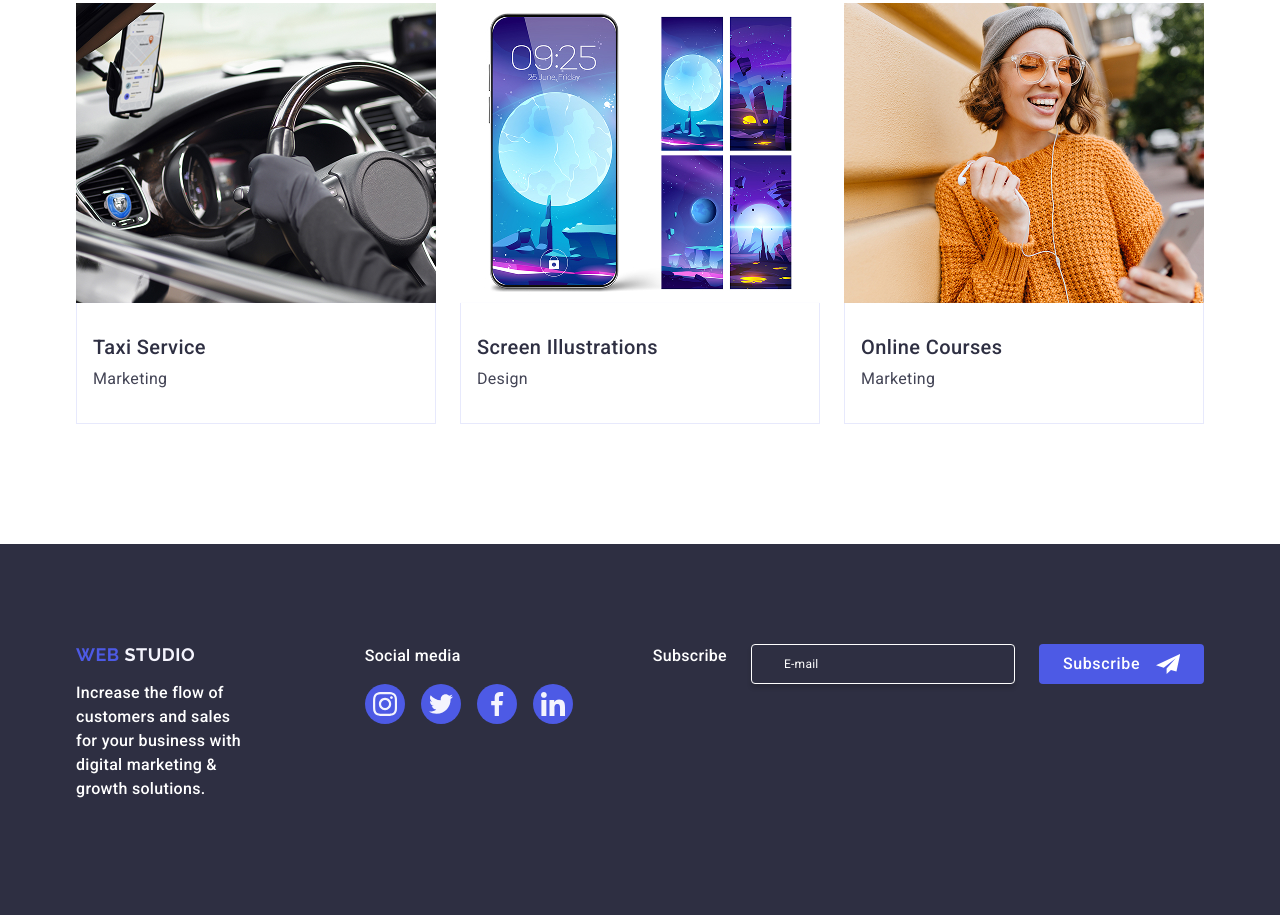
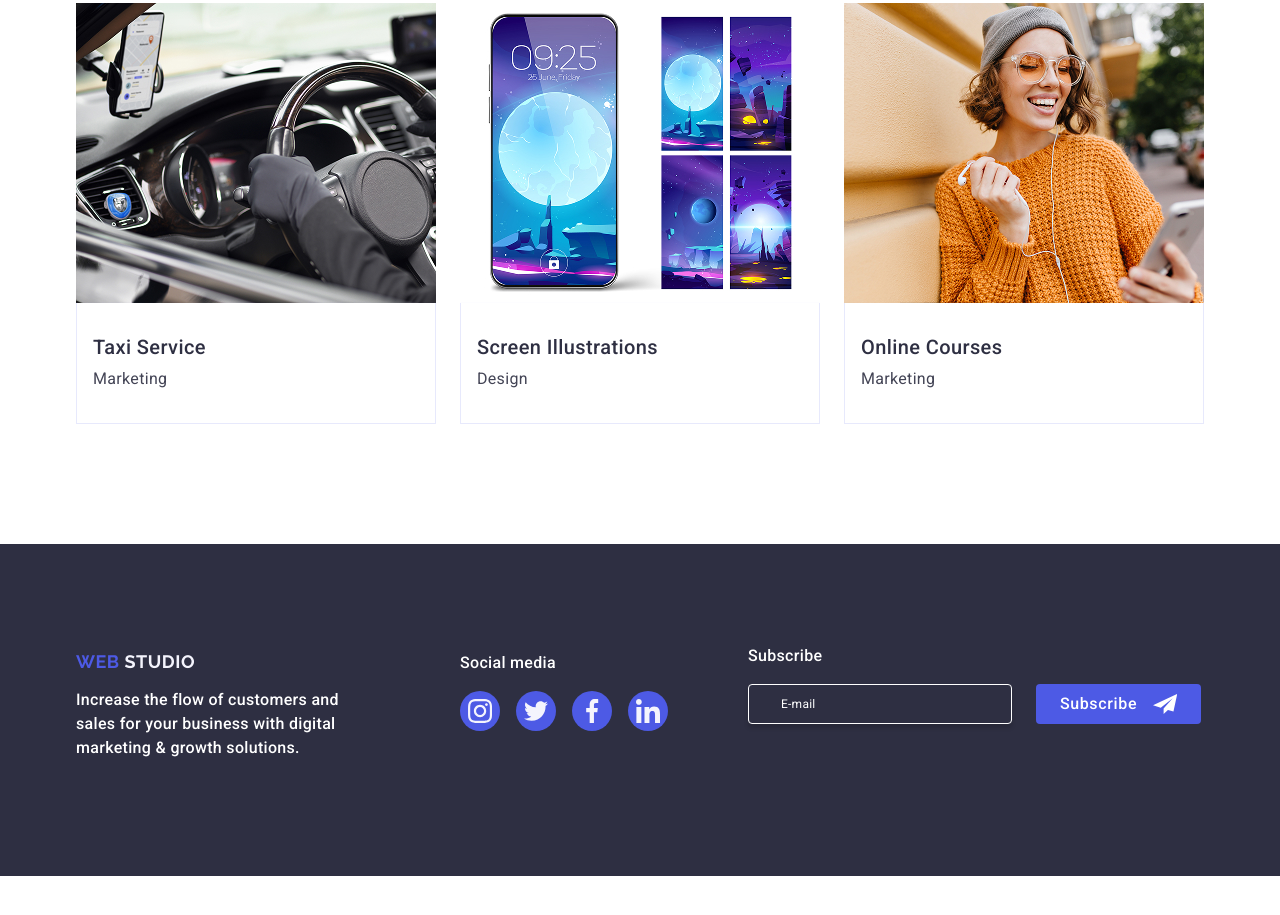
Before and after one commit to RocketReact/goit-markup-hw-06, a website built with Vite: page index.html in a window 1280 px wide. Shown: the part 2609-3524 px from the top of the page. After the commit the page ends 3485 px from the top, so only its background shows below. Built offline with nearby package versions, Linux system fonts and the light colour scheme.

Commit message:
subscribe-paragraph in footer under input-subscribe form

```diff
--- a/css/style.css
+++ b/css/style.css
@@ -414,12 +414,17 @@ img {
 }
 
 .subscribe {
+  position: relative;
   display: flex;
   align-items: center;
   margin-left: 80px;
   gap: 24px;
+  transform: translateY(40px);
 }
+
 .subscribe-paragraph {
+  position: absolute;
+  top: -40px;
   margin-bottom: 16px;
   font-weight: 500;
   font-size: 16px;
--- a/index.html
+++ b/index.html
@@ -419,7 +419,7 @@
     </main>
 
     <footer class="footer">
-      <div class="container row">
+      <div class="container row position-relative">
         <div class="text-footer">
           <a href="./index.html" class="logo bottom-logo">
             Web
```
